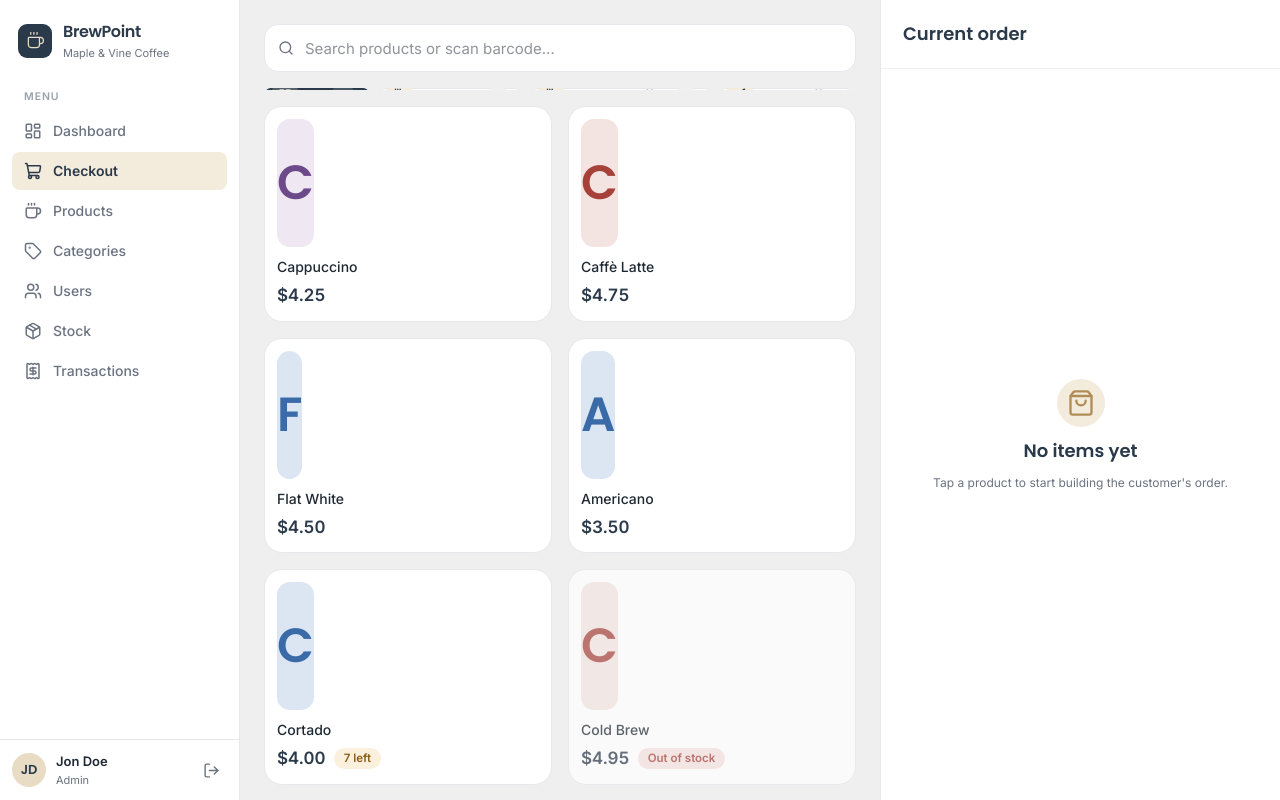
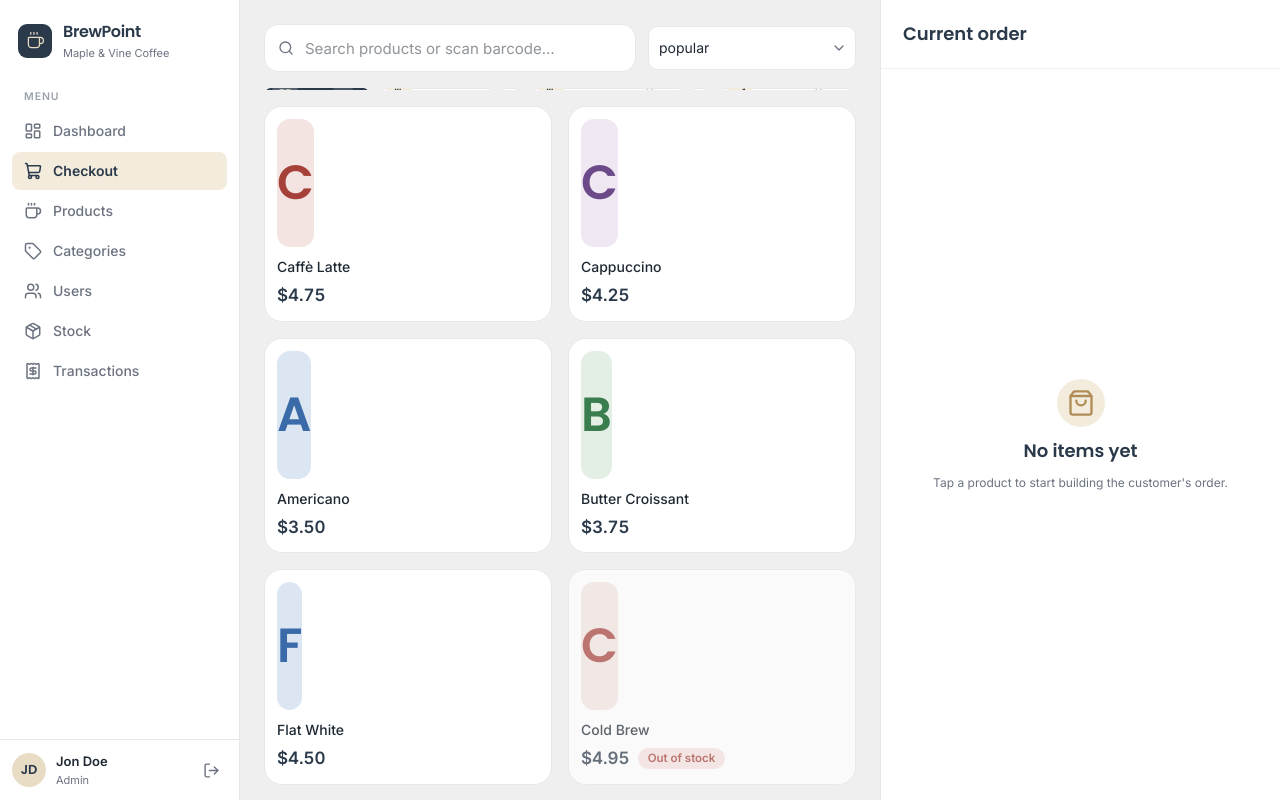
Before and after one commit to muhammadzhuhry/brewpoint, a Next.js app: page /checkout in a window 1280 px wide. Built offline with nearby package versions, Linux system fonts and the light colour scheme.

Commit message:
feature: sort

```diff
--- a/app/(staff)/checkout/page.tsx
+++ b/app/(staff)/checkout/page.tsx
@@ -37,6 +37,13 @@ import {
   DialogFooter,
   DialogTitle,
 } from "@/components/ui/dialog";
+import {
+  Select,
+  SelectTrigger,
+  SelectValue,
+  SelectContent,
+  SelectItem,
+} from "@/components/ui/select";
 
 type Receipt = {
   ref: string;
@@ -76,6 +83,7 @@ export default function CheckoutPage() {
 
   const [search, setSearch] = useState("");
   const [categoryFilter, setCategoryFilter] = useState("All");
+  const [sort, setSort] = useState<string | null>("popular");
   const [checkoutOpen, setCheckoutOpen] = useState(false);
   const [received, setReceived] = useState("");
   const [receipt, setReceipt] = useState<Receipt | null>(null);
@@ -90,6 +98,13 @@ export default function CheckoutPage() {
       .toLowerCase()
       .includes(search.trim().toLowerCase());
     return matchesCategory && matchesSearch;
+  });
+
+  const sortedProducts = [...filteredProducts].sort((a, b) => {
+    if (sort === "name") return a.name.localeCompare(b.name);
+    if (sort === "price-asc") return a.price - b.price;
+    if (sort === "price-desc") return b.price - a.price;
+    return b.txnCount - a.txnCount;
   });
 
   const cartLines = order
@@ -153,7 +168,8 @@ export default function CheckoutPage() {
   return (
     <div className="-m-6 flex h-[calc(100%+3rem)]">
       <div className="flex min-w-0 flex-1 flex-col overflow-auto p-6">
-        <div className="relative mb-4">
+        <div className="mb-4 flex items-center gap-3">
+          <div className="relative flex-1">
             <Search className="absolute top-1/2 left-3.5 size-4 -translate-y-1/2 text-muted-foreground" />
             <input
               value={search}
@@ -161,6 +177,19 @@ export default function CheckoutPage() {
               placeholder="Search products or scan barcode…"
               className="h-12 w-full rounded-xl border border-border bg-card pr-3.5 pl-10 text-[15px] text-foreground outline-none"
             />
+          </div>
+
+          <Select value={sort} onValueChange={setSort}>
+            <SelectTrigger className="h-12 w-52">
+              <SelectValue />
+            </SelectTrigger>
+            <SelectContent>
+              <SelectItem value="popular">Sort: Popular</SelectItem>
+              <SelectItem value="name">Name A–Z</SelectItem>
+              <SelectItem value="price-asc">Price: Low to high</SelectItem>
+              <SelectItem value="price-desc">Price: High to low</SelectItem>
+            </SelectContent>
+          </Select>
         </div>
 
         <div className="mb-4 flex gap-2 overflow-x-auto pb-0.5">
@@ -222,7 +251,7 @@ export default function CheckoutPage() {
           </div>
         ) : (
           <div className="grid grid-cols-[repeat(auto-fill,minmax(196px,1fr))] gap-4">
-            {filteredProducts.map((product) => {
+            {sortedProducts.map((product) => {
               const status = getStockStatus(product.stock);
               const [bg, fg] = getTileColor(product.name);
               const isOut = status === "out-of-stock";
```
Lines whose indentation alone changed are shown as unchanged.
